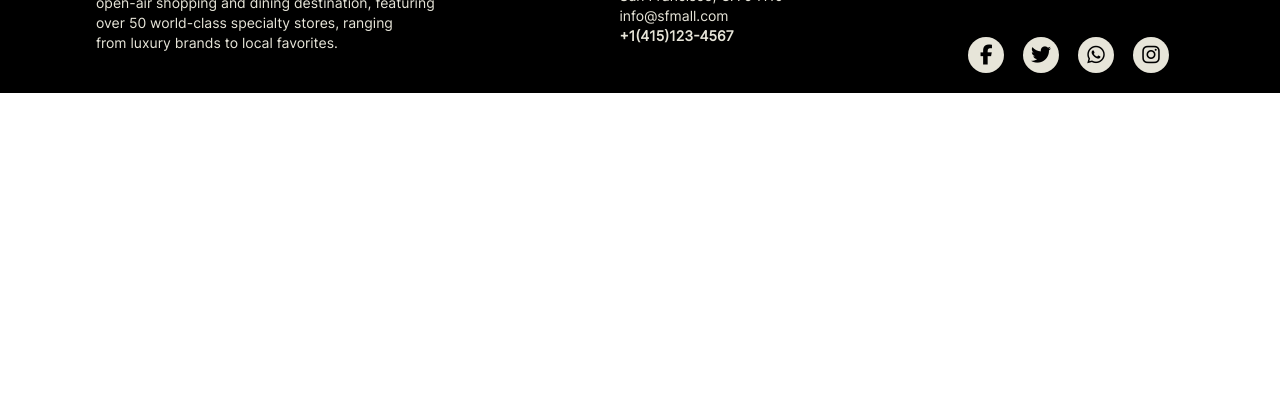
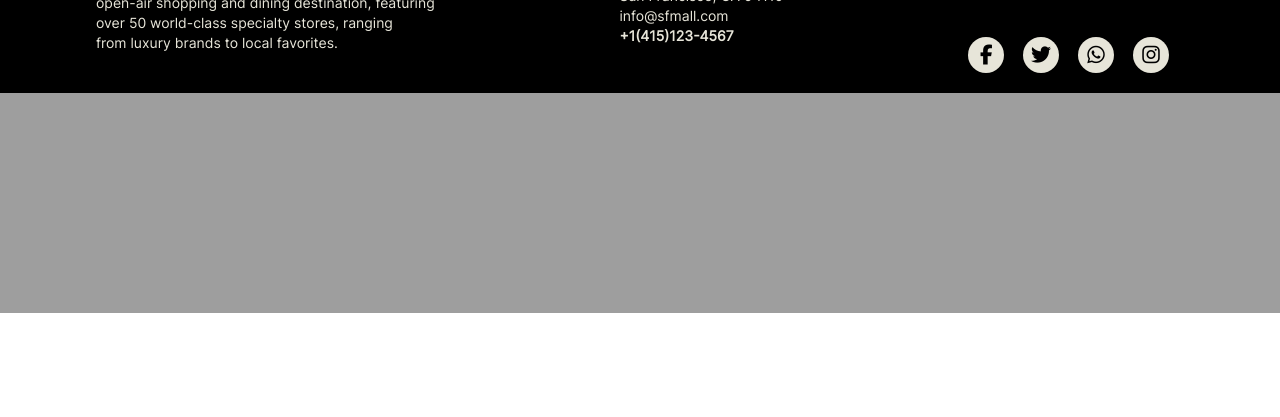
Before and after one commit to jamie-ht/x455028-jyip-project, a plain HTML site: page index.html in a window 1280 px wide. Shown: the part 707-1124 px from the top of the page. Before the commit the page ends 800 px from the top, so only its background shows below. Drawn offline with Linux system fonts and the light colour scheme; the site is published under a folder, as on GitHub Pages, so addresses that start at the root find nothing.

Commit message:
Update index.html

```diff
--- a/index.html
+++ b/index.html
@@ -70,7 +70,7 @@
 
 
   <section style="position: relative; width: 100%;">
-    <img class="hero-image" src="/assests/images/homepage.png" />
+    <img class="hero-image" src="./assests/images/homepage.png" />
     <div class="centered">SUMMER MODE<br><br>AT SAN FRANCISCO MALL</div>
   </section>
 
```
